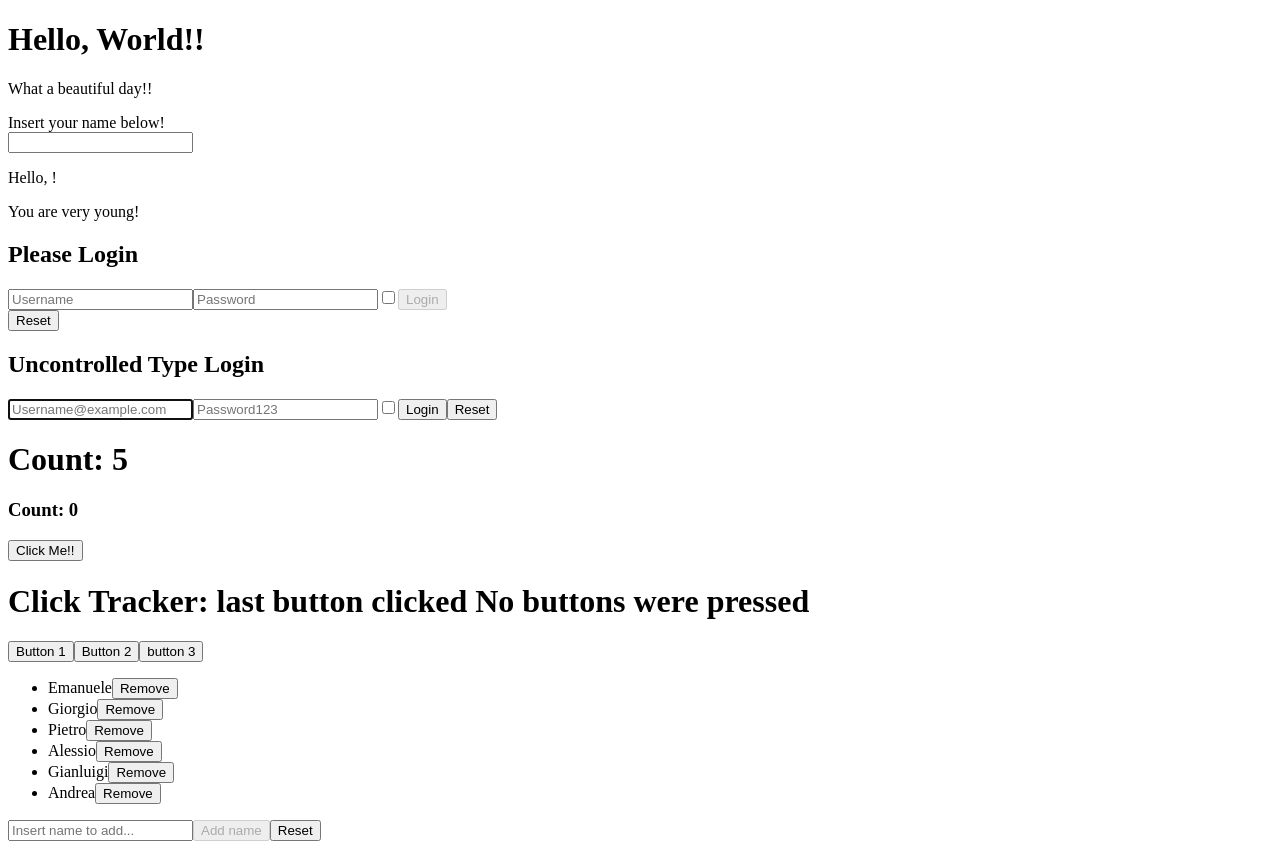
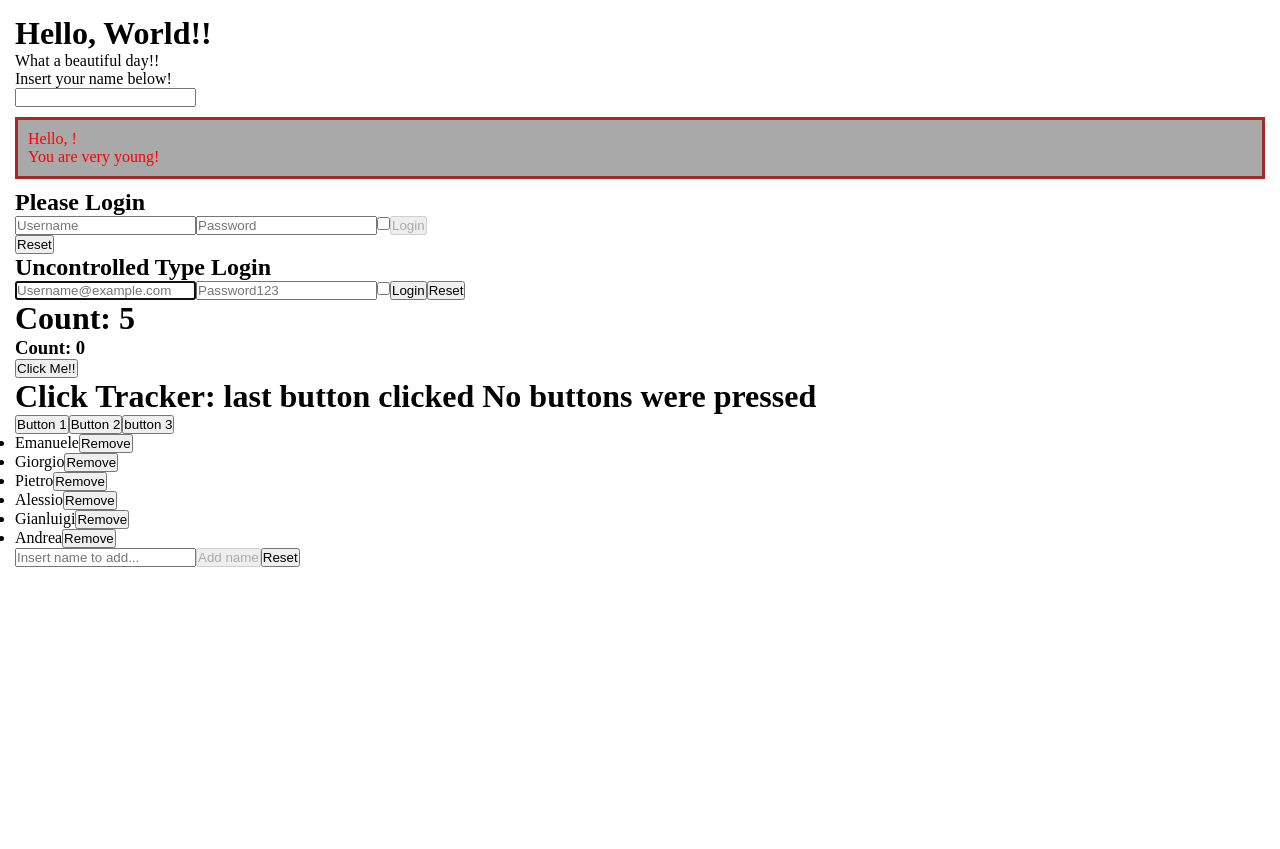
Before and after one commit to Simulaemanuele/react-exercises, a React (Create React App) app: page / in a window 1280 px wide. After the commit the page ends 800 px from the top, so only its background shows below. Built offline with nearby package versions, Linux system fonts and the light colour scheme.

Commit message:
exercise: Forms-Lists-and-Styling/styling-components-01 done

```diff
--- a/src/Welcome.js
+++ b/src/Welcome.js
@@ -4,7 +4,7 @@
 export class Welcome extends React.Component {
     render() {
         return (
-            <div>
+            <div className="welcome">
                 <p>Hello, {this.props.name}!</p>
 
                 {/* {this.props.age > 18 && this.props.age < 65 && this.props.name ===  'John'  && <Age age={this.props.age} />  } */}
--- /dev/null
+++ b/src/index.css
@@ -0,0 +1,18 @@
+*{
+    margin: 0;
+    padding: 0;
+    box-sizing: border-box;
+}
+
+body {
+    padding: 15px;
+}
+
+.welcome{
+    padding: 10px;
+    background-color: darkgrey;
+    border: 3px solid brown;
+    color: red;
+    margin-top: 10px;
+    margin-bottom: 10px;
+}
--- a/src/index.js
+++ b/src/index.js
@@ -1,6 +1,7 @@
 import React from "react";
 import { createRoot } from "react-dom/client";
 import { App } from './App';
+import './index.css';
 
 const container = document.querySelector('#root');
 const root = createRoot(container);
```
